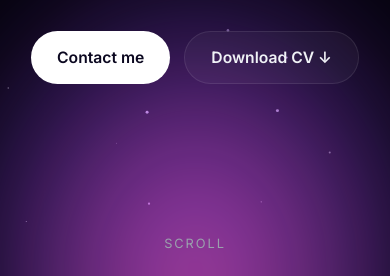
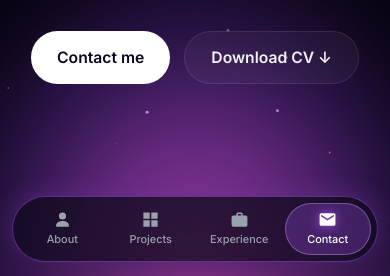
Before and after one commit to 6inzia/6inzia.github.io, a plain HTML site: page index.html in a window 390 px wide. Shown: the part 568-844 px from the top of the page. Drawn offline with Linux system fonts and the light colour scheme.

Commit message:
Add files via upload

```diff
--- a/index.html
+++ b/index.html
@@ -52,6 +52,29 @@
   .links a { color: var(--muted); transition: color .2s; }
   .links a:hover { color: var(--text); }
   @media (max-width: 720px) { .links { display: none; } }
+
+  /* ---------- Mobile bottom navigation ---------- */
+  .bottom-nav { display: none; }
+  @media (max-width: 720px) {
+    .bottom-nav {
+      display: flex; position: fixed; z-index: 60;
+      left: 50%; bottom: calc(14px + env(safe-area-inset-bottom)); transform: translateX(-50%);
+      width: min(380px, calc(100% - 24px)); padding: 6px; gap: 2px;
+      border-radius: 999px; background: rgba(12, 9, 24, .72);
+      backdrop-filter: blur(16px); -webkit-backdrop-filter: blur(16px);
+      border: 1px solid rgba(168, 85, 247, .45);
+      box-shadow: 0 0 24px rgba(168, 85, 247, .3), 0 10px 30px rgba(0, 0, 0, .5);
+    }
+    .bottom-nav a {
+      flex: 1; display: flex; flex-direction: column; align-items: center; gap: 2px;
+      padding: 7px 4px; border-radius: 999px; font-size: .68rem; font-weight: 500;
+      color: var(--muted); transition: color .25s, background .25s;
+    }
+    .bottom-nav svg { width: 19px; height: 19px; fill: currentColor; }
+    .bottom-nav a.active { color: #fff; background: rgba(168, 85, 247, .28); box-shadow: inset 0 0 0 1px rgba(216, 180, 254, .35); }
+    .bottom-nav a.active svg { filter: drop-shadow(0 0 6px var(--accent)); }
+    footer { padding-bottom: 110px; }
+  }
 
   /* ---------- Hero ---------- */
   .hero {
@@ -509,6 +532,22 @@
 
 <footer>© <span id="year"></span> Cinzia</footer>
 
+<!-- Mobile only: bottom navigation bar -->
+<div class="bottom-nav" role="navigation" aria-label="Sections">
+  <a href="#about" data-section="about">
+    <svg viewBox="0 0 24 24"><path d="M12 12a4.5 4.5 0 1 0 0-9 4.5 4.5 0 0 0 0 9zm0 2c-4.4 0-8 2.2-8 5v2h16v-2c0-2.8-3.6-5-8-5z"/></svg>About
+  </a>
+  <a href="#projects" data-section="projects">
+    <svg viewBox="0 0 24 24"><path d="M3 3h8v8H3V3zm10 0h8v8h-8V3zM3 13h8v8H3v-8zm10 0h8v8h-8v-8z"/></svg>Projects
+  </a>
+  <a href="#experience" data-section="experience">
+    <svg viewBox="0 0 24 24"><path d="M10 3h4a2 2 0 0 1 2 2v2h4a2 2 0 0 1 2 2v10a2 2 0 0 1-2 2H4a2 2 0 0 1-2-2V9a2 2 0 0 1 2-2h4V5a2 2 0 0 1 2-2zm4 4V5h-4v2h4z"/></svg>Experience
+  </a>
+  <a href="#contact" data-section="contact">
+    <svg viewBox="0 0 24 24"><path d="M20 4H4a2 2 0 0 0-2 2v12a2 2 0 0 0 2 2h16a2 2 0 0 0 2-2V6a2 2 0 0 0-2-2zm0 4.24-8 5-8-5V6l8 5 8-5v2.24z"/></svg>Contact
+  </a>
+</div>
+
 <script>
 (() => {
   const reduceMotion = matchMedia("(prefers-reduced-motion: reduce)").matches;
@@ -640,6 +679,18 @@
   const nav = document.getElementById("nav");
   addEventListener("scroll", () => nav.classList.toggle("scrolled", scrollY > 20), { passive: true });
 
+  /* ---------- Bottom nav: highlight the current section ---------- */
+  const navLinks = document.querySelectorAll(".bottom-nav a");
+  const sections = [...navLinks].map(a => document.getElementById(a.dataset.section));
+  function updateActive() {
+    let current = null;
+    sections.forEach(s => { if (s.getBoundingClientRect().top < innerHeight * 0.45) current = s.id; });
+    if (innerHeight + scrollY >= document.documentElement.scrollHeight - 4) current = "contact";
+    navLinks.forEach(a => a.classList.toggle("active", a.dataset.section === current));
+  }
+  addEventListener("scroll", updateActive, { passive: true });
+  updateActive();
+
   document.getElementById("year").textContent = new Date().getFullYear();
 })();
 </script>
```
